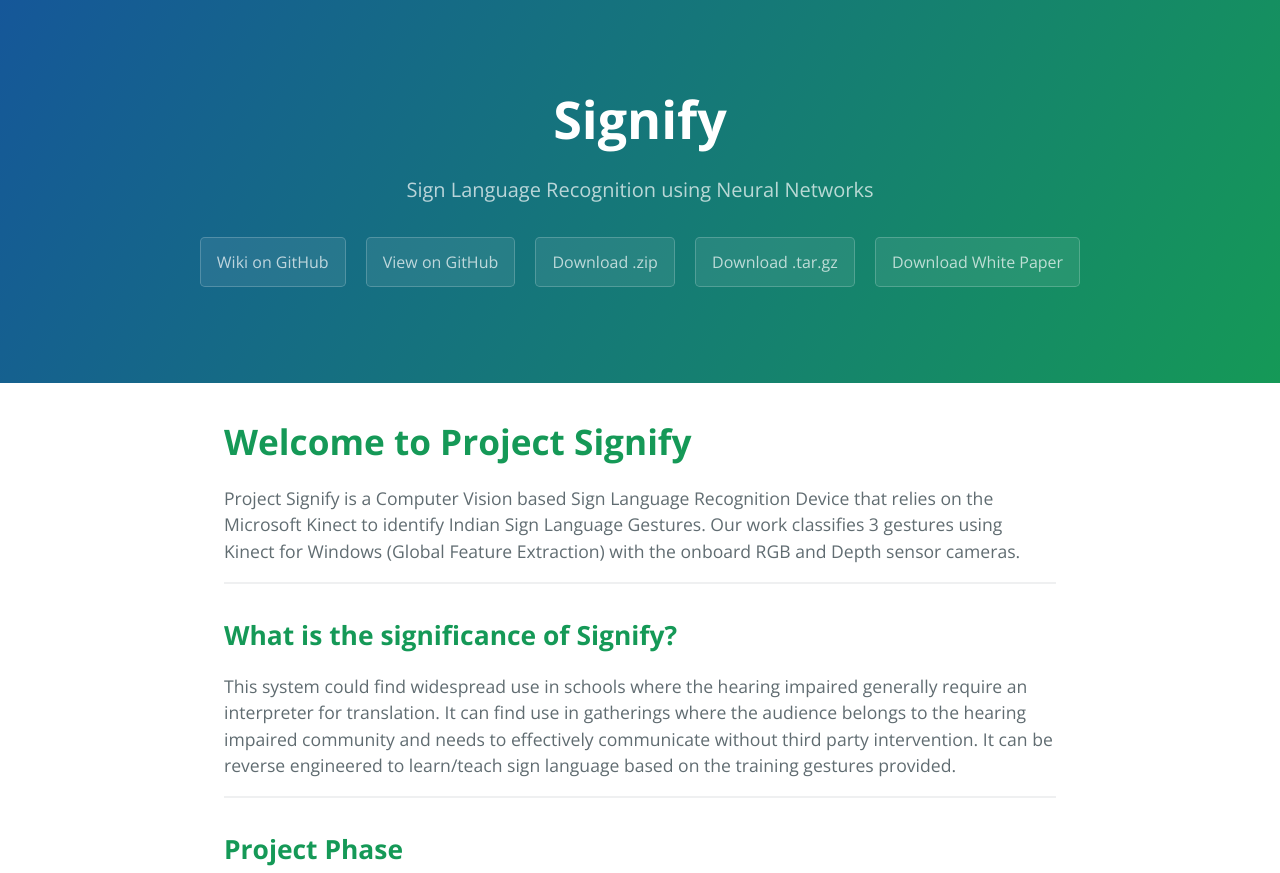
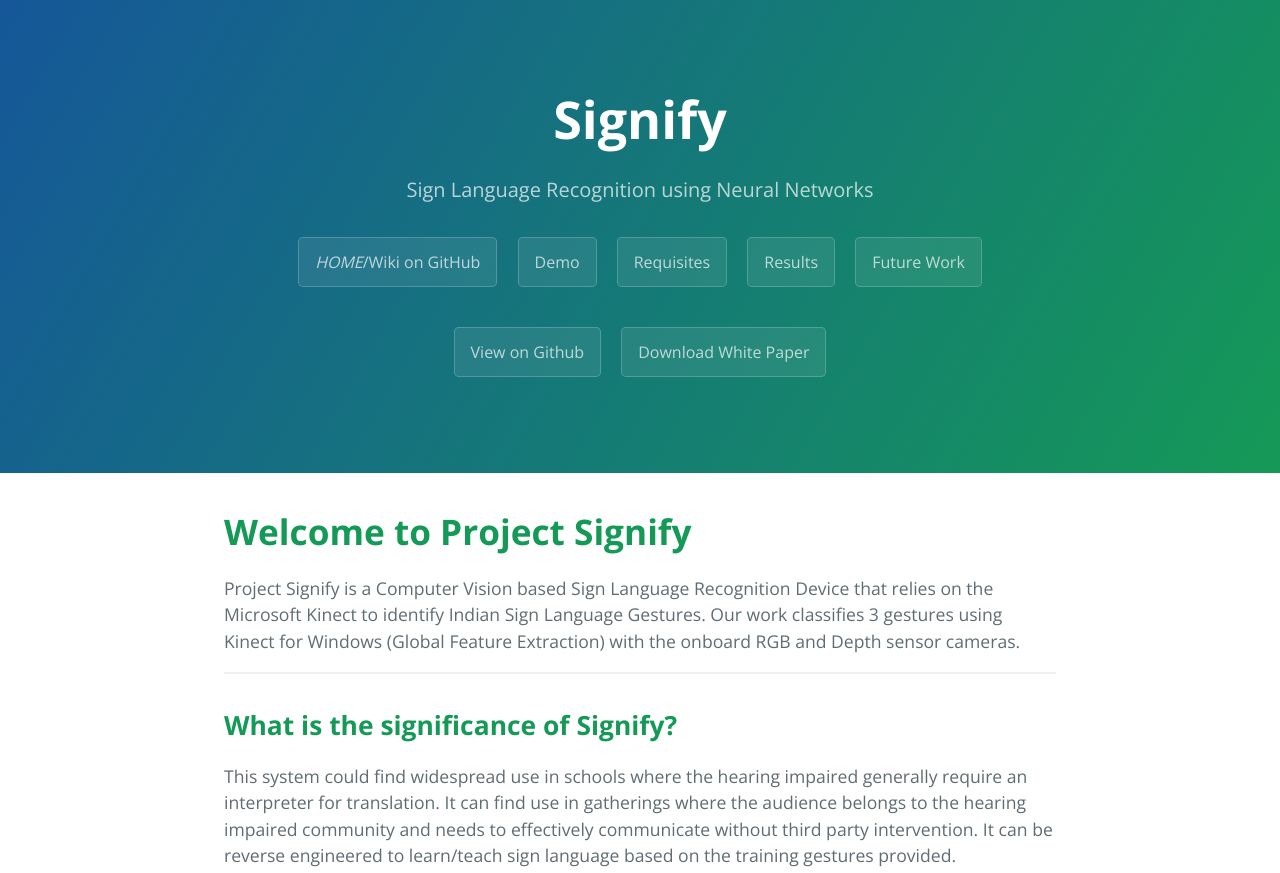
Before and after one commit to surajpaib/CV-Sign-Language-Recogntion, a plain HTML site: page index.html in a window 1280 px wide. Shown: the top 873 px of the page. Drawn offline with nearby package versions, Linux system fonts and the light colour scheme.

Commit message:
Update index.html

```diff
--- a/index.html
+++ b/index.html
@@ -13,10 +13,14 @@
     <section class="page-header">
       <h1 class="project-name">Signify</h1>
       <h2 class="project-tagline">Sign Language Recognition using Neural Networks</h2>
-       <a href="https://github.com/surajpaib/8th-Sem/wiki" class="btn">Wiki on GitHub</a>
-      <a href="https://github.com/surajpaib/8th-Sem" class="btn">View on GitHub</a>
-      <a href="https://github.com/surajpaib/8th-Sem/zipball/master" class="btn">Download .zip</a>
-      <a href="https://github.com/surajpaib/8th-Sem/tarball/master" class="btn">Download .tar.gz</a>
+       <a href="https://github.com/surajpaib/8th-Sem/wiki" class="btn"><em>HOME</em>/Wiki on GitHub</a>
+       <a href="https://github.com/surajpaib/8th-Sem/wiki/Demo" class="btn">Demo</a>
+       <a href="https://github.com/surajpaib/8th-Sem/wiki/Requisites" class="btn">Requisites</a>
+      <a href="https://github.com/surajpaib/8th-Sem/wiki/Results-and-Accuracies" class="btn">Results</a>
+      <a href="https://github.com/surajpaib/8th-Sem/wiki/Future-Work" class="btn">Future Work</a>
+      <br><br>
+      <a href="https://github.com/surajpaib/8th-Sem" class="btn">View on Github</a>
+
       <a href="https://drive.google.com/file/d/0BxcO5v3Bi80QeHFKdXE5cWY3ZUk/view?usp=sharing" class="btn">Download White Paper</a>
     </section>
 
```
